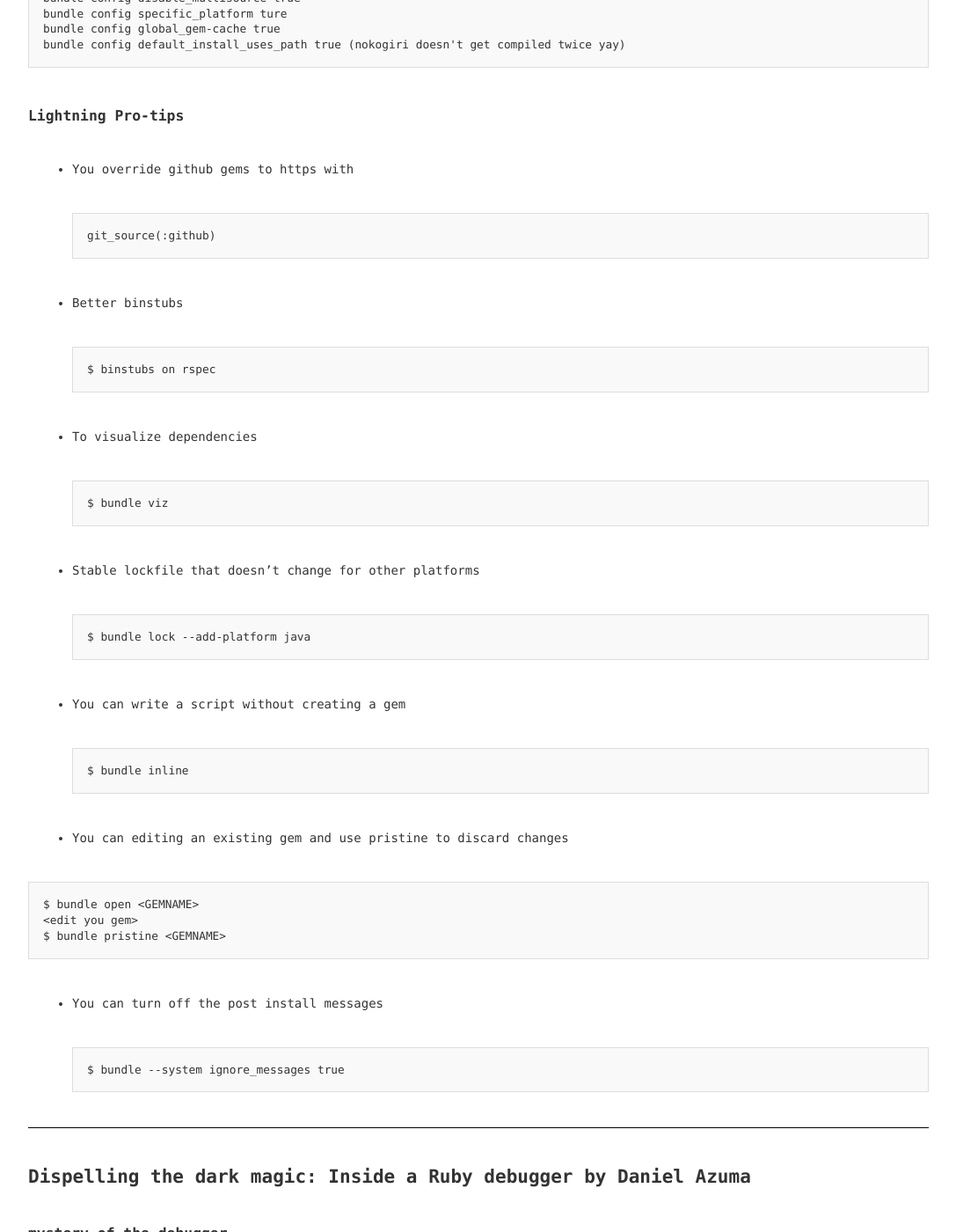
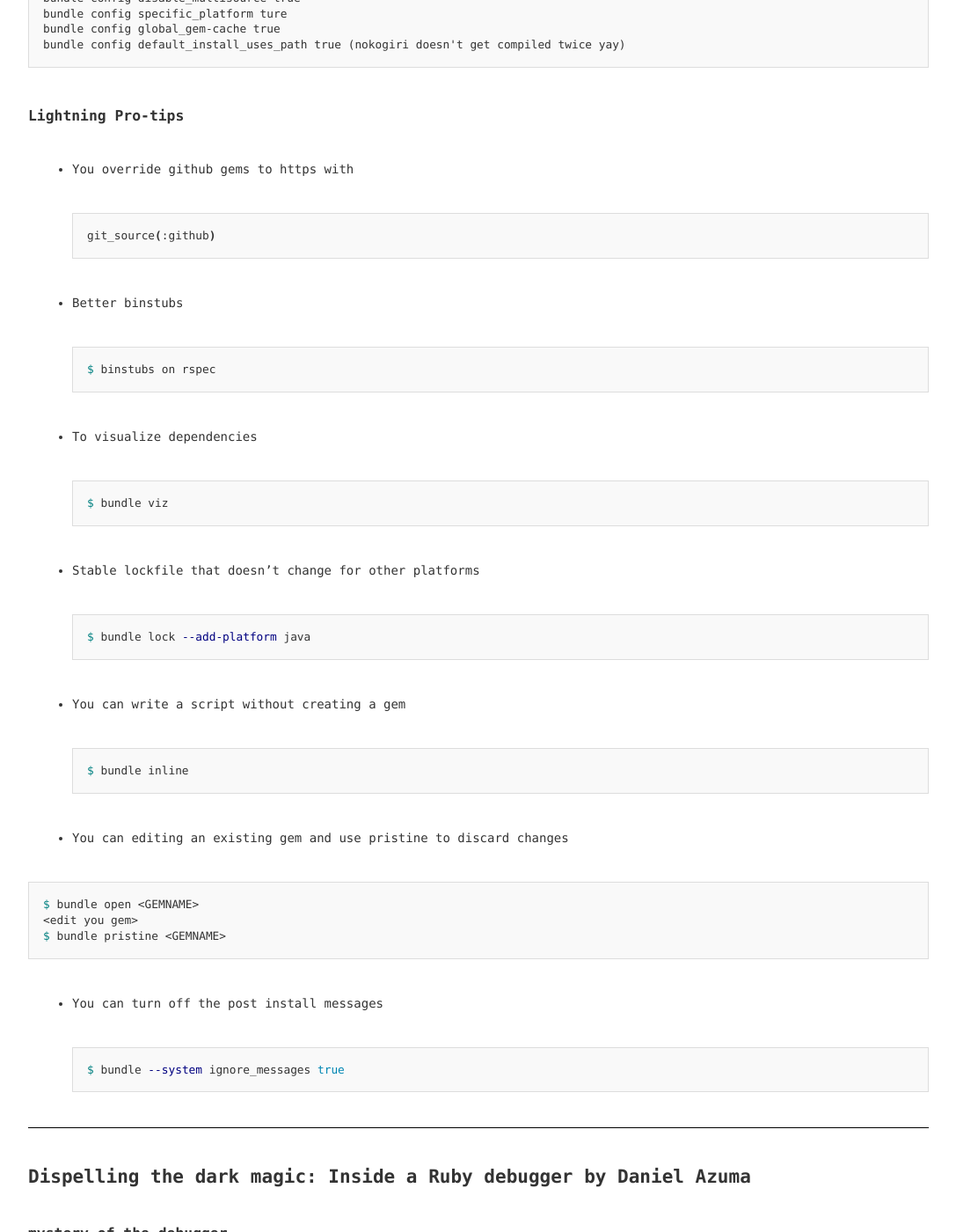
Before and after one commit to fengtingzhang/blog, a Jekyll site: the page built from _posts/2017-11-16-rubyconf-2017-day-two.md, in a window 1280 px wide and 1400 px high, scrolled down 4000 px. Shown: the whole window at 88% size, without its empty margins (96-1183 px from the left). Built offline with Jekyll 4.4.1, drawn with Linux system fonts in a browser that asks for light colours; some of the changed text lies outside the part shown.

Commit message:
Update 2017-11-16-rubyconf-2017-day-two.md

````diff
--- a/_posts/2017-11-16-rubyconf-2017-day-two.md
+++ b/_posts/2017-11-16-rubyconf-2017-day-two.md
@@ -49,7 +49,7 @@ Shoes::Rect --- Shoes::Swt::Rect
 
 swt can be swapped out with others, for example Electron
 
-```
+```ruby
 gem 'warbler'
 gem 'furoshiki' (OS-specific packaging on top of warbler)
 gem 'shoes-manual'
@@ -148,40 +148,40 @@ bundle config default_install_uses_path true (nokogiri doesn't get compiled twic
 ### Lightning Pro-tips
 
 * You override github gems to https with
-```
+```bash
 git_source(:github)
 ```
 
 * Better binstubs
-```
+```bash
 $ binstubs on rspec
 ```
 
 * To visualize dependencies
-```
+```bash
 $ bundle viz
 ```
 
 * Stable lockfile that doesn't change for other platforms
-```
+```bash
 $ bundle lock --add-platform java
 ```
 
 * You can write a script without creating a gem
-```
+```bash
 $ bundle inline
 ```
 
 * You can editing an existing gem and use pristine to discard changes
 
-```
+```bash
 $ bundle open <GEMNAME>
 <edit you gem>
 $ bundle pristine <GEMNAME>
 ```
 
 * You can turn off the post install messages
-```
+```bash
 $ bundle --system ignore_messages true
 ```
 
@@ -285,7 +285,7 @@ JRuby can handle all rewuests in on e process
 ### Why are we lagging behind
 1. compatbility
 ```
-ARJDBC -> AR    to         Java DataBase Connectivity
+ARJDBC -> AR    to       Java DataBase Connectivity
            |                |     |             |
           ActiveRecord     jruby  Postgresql   connectivity library
            |                |
````
Also changed, not shown: other parts of _posts/2017-11-16-rubyconf-2017-day-two.md (+1 -1 lines).
